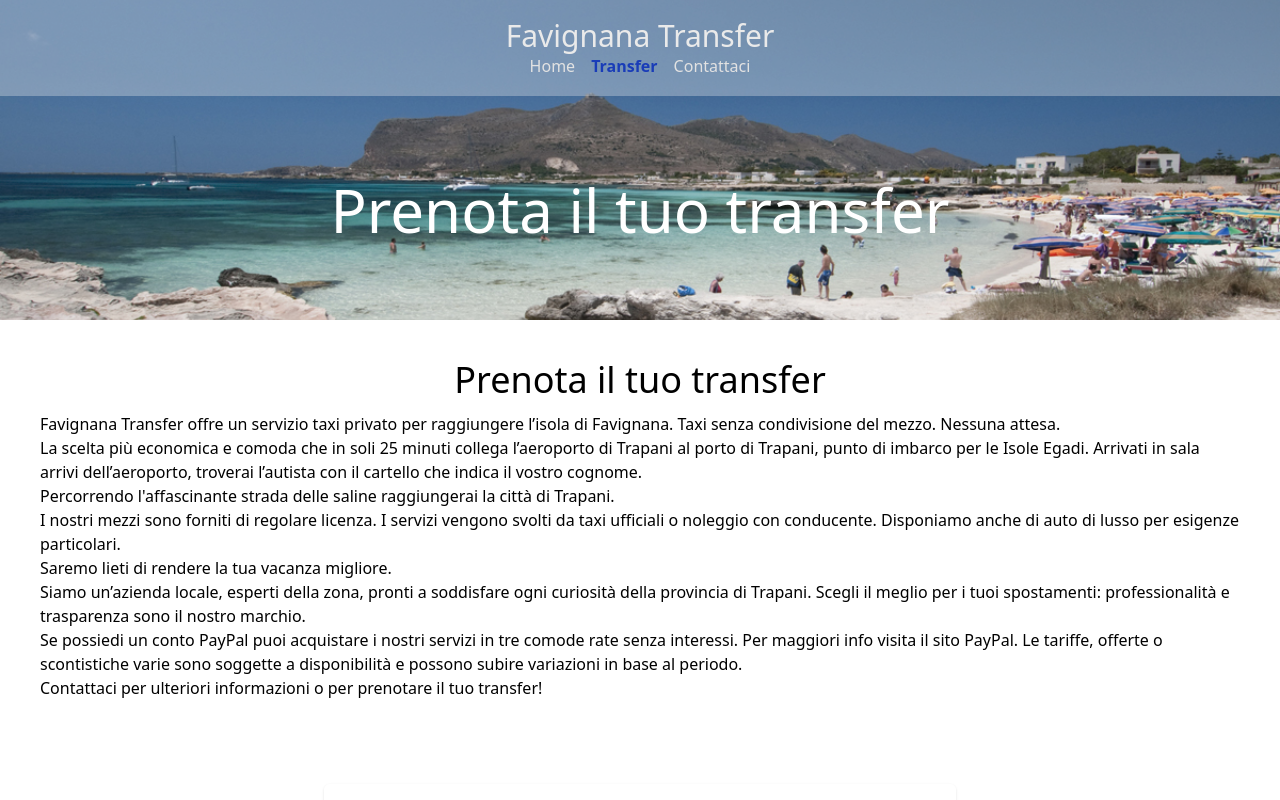
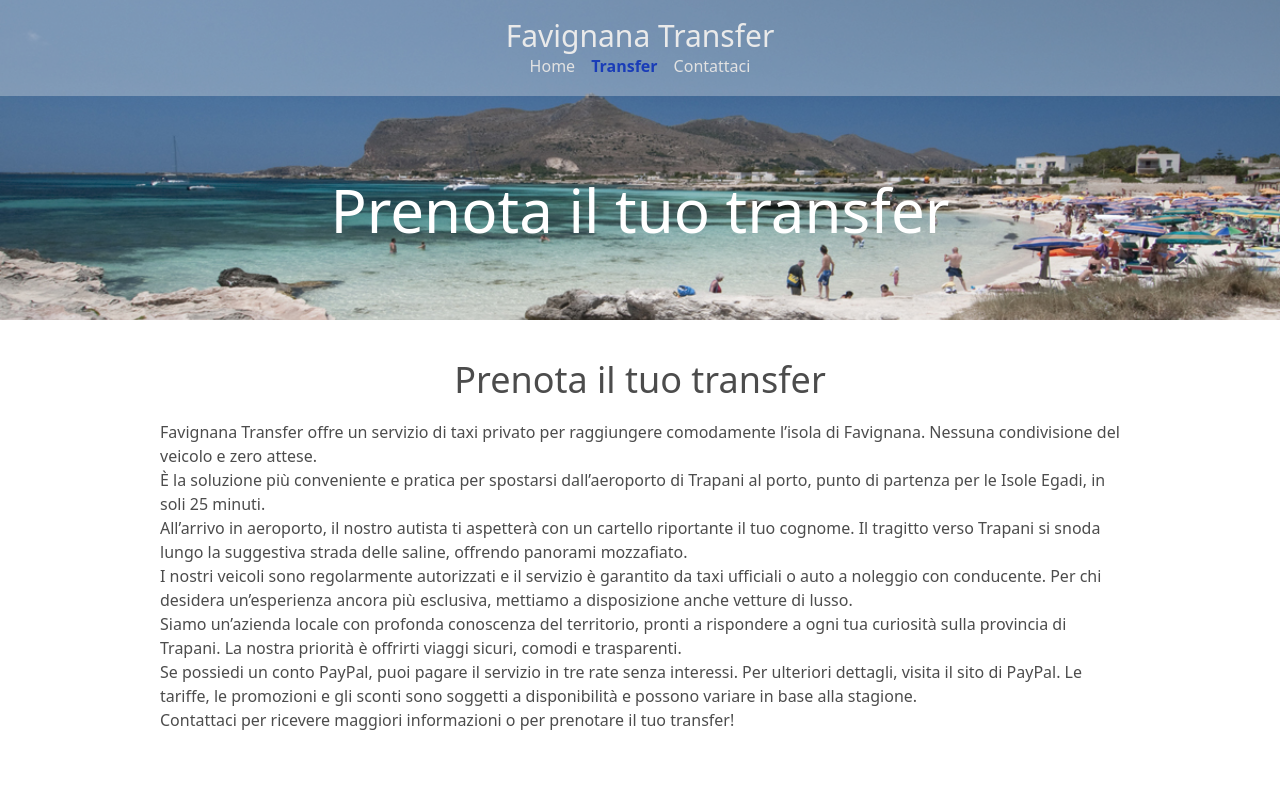
Before and after one commit to Elegion1/favignana-booking, a React (Vite) app: page /transfer in a window 1280 px wide. Shown: the top 800 px of the page. Built offline with nearby package versions, Linux system fonts and the light colour scheme; no server answers.

Commit message:
modifiche frontend

```diff
--- a/src/App.css
+++ b/src/App.css
@@ -4,6 +4,16 @@
 
 p, span {
   white-space: pre-line;
+}
+
+button:hover {
+  transform: scale(0.99);
+  transition: 0.3s;
+}
+
+a:hover {
+ filter: brightness(1.1);
+ transition: 0.3s;
 }
 
 #masthead {
--- a/src/components/Footer.jsx
+++ b/src/components/Footer.jsx
@@ -41,7 +41,7 @@ export default function Footer() {
 
                     </div>
                 </div>
-                <p className="text-center">All rights reserved</p>
+                <p className="text-center text-gray-400">All rights reserved</p>
             </div>
         </>
     );
--- a/src/index.css
+++ b/src/index.css
@@ -5,6 +5,10 @@
   --color-b: #e2e2e2;
   --color-c: #53889a;
   --color-d: #6DAFC5;
+}
+
+*:not([class]) {
+  color: #4c4c4c;
 }
 
 .text-a {
--- a/src/pages/Transfer.jsx
+++ b/src/pages/Transfer.jsx
@@ -31,11 +31,12 @@ export default function Transfer() {
     return (
         <>
             <div id="transferInfo" className="p-10">
-                <h2 className="text-4xl text-center mb-3">{getLabel("transferTitle")}</h2>
-                <p className="px-auto">
+                <h2 className="text-4xl text-center mb-5">{getLabel("transferTitle")}</h2>
+                <p className="px-30">
                     {getLabel("transferDescription")}
                 </p>
             </div>
+
             <div id="space" style={{ height: bookingFormHeight - 1000 }}></div>
             <div id="transferForm" style={{ height: bookingFormHeight + 100 }} className="w-full flex items-center justify-center relative">
                 <div className="w-full md:w-1/2 p-1 absolute -top-20">
--- a/src/utils/labels.js
+++ b/src/utils/labels.js
@@ -71,7 +71,7 @@ export const labels = {
     transferMasterTitle: "Prenota il tuo transfer",
     contactMasterTitle: "Contattaci",
     transferDescription:
-      "Favignana Transfer offre un servizio taxi privato per raggiungere l’isola di Favignana. Taxi senza condivisione del mezzo. Nessuna attesa. \n La scelta più economica e comoda che in soli 25 minuti collega l’aeroporto di Trapani al porto di Trapani, punto di imbarco per le Isole Egadi. Arrivati in sala arrivi dell’aeroporto, troverai l’autista con il cartello che indica il vostro cognome. \n Percorrendo l'affascinante strada delle saline raggiungerai la città di Trapani.\n I nostri mezzi sono forniti di regolare licenza. I servizi vengono svolti da taxi ufficiali o noleggio con conducente. Disponiamo anche di auto di lusso per esigenze particolari. \n Saremo lieti di rendere la tua vacanza migliore. \n Siamo un’azienda locale, esperti della zona, pronti a soddisfare ogni curiosità della provincia di Trapani. Scegli il meglio per i tuoi spostamenti: professionalità e trasparenza sono il nostro marchio. \n Se possiedi un conto PayPal puoi acquistare i nostri servizi in tre comode rate senza interessi. Per maggiori info visita il sito PayPal. Le tariffe, offerte o scontistiche varie sono soggette a disponibilità e possono subire variazioni in base al periodo. \n Contattaci per ulteriori informazioni o per prenotare il tuo transfer!",
+      "Favignana Transfer offre un servizio di taxi privato per raggiungere comodamente l’isola di Favignana. Nessuna condivisione del veicolo e zero attese.\n È la soluzione più conveniente e pratica per spostarsi dall’aeroporto di Trapani al porto, punto di partenza per le Isole Egadi, in soli 25 minuti.\n All’arrivo in aeroporto, il nostro autista ti aspetterà con un cartello riportante il tuo cognome. Il tragitto verso Trapani si snoda lungo la suggestiva strada delle saline, offrendo panorami mozzafiato.\n I nostri veicoli sono regolarmente autorizzati e il servizio è garantito da taxi ufficiali o auto a noleggio con conducente. Per chi desidera un’esperienza ancora più esclusiva, mettiamo a disposizione anche vetture di lusso.\n Siamo un’azienda locale con profonda conoscenza del territorio, pronti a rispondere a ogni tua curiosità sulla provincia di Trapani. La nostra priorità è offrirti viaggi sicuri, comodi e trasparenti.\n Se possiedi un conto PayPal, puoi pagare il servizio in tre rate senza interessi. Per ulteriori dettagli, visita il sito di PayPal. Le tariffe, le promozioni e gli sconti sono soggetti a disponibilità e possono variare in base alla stagione.\n Contattaci per ricevere maggiori informazioni o per prenotare il tuo transfer!",
     termsConditions: "Termini e condizioni",
     iAccept: "Accetto i",
   },
```
